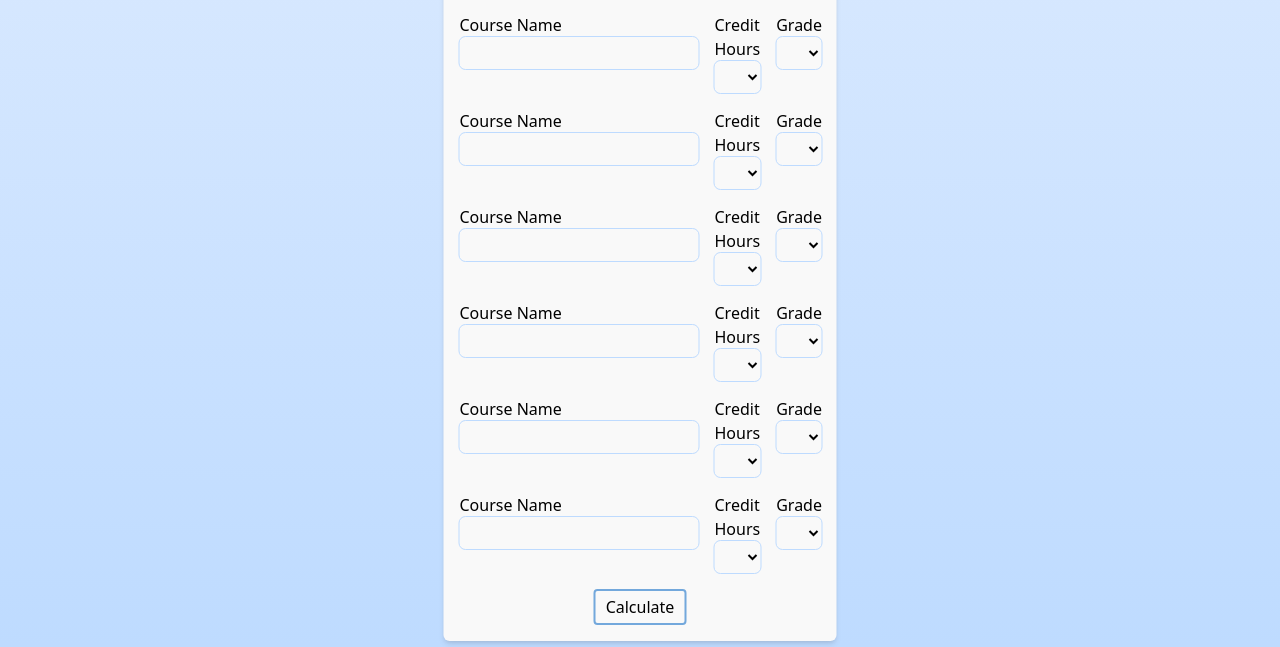
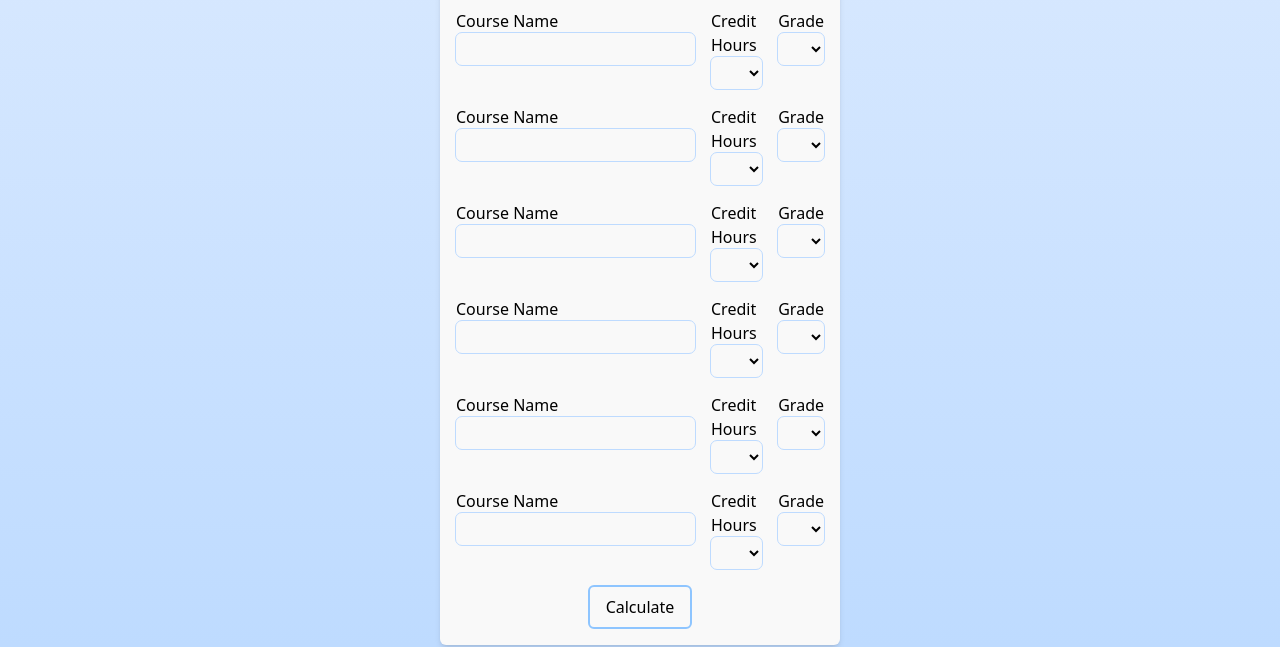
Before and after one commit to Faisal-Waleed-Dawoud/GPA-calculator, a website: page index.html in a window 1280 px wide. Shown: the part 153-800 px from the top of the page. Drawn offline with Linux system fonts and the light colour scheme.

Commit message:
Editing The Code

```diff
--- a/index.html
+++ b/index.html
@@ -5,7 +5,6 @@
     <meta name="viewport" content="width=device-width, initial-scale=1.0">
     <title>GPA Caculator</title>
     <link rel="stylesheet" href="src/output.css">
-    <link rel="stylesheet" href="src/style.css">
 
 </head>
 <body>
@@ -15,7 +14,6 @@
         </div>
         <div class="card">
             <h2 class="card-title">GPA Caculator</h2>
-            <!-- Note that there are 7 rows but the user might fill only 5 -->
             <form class="grid gap-4 grid-cols-1">
                 <div class="flex gap-4 flex-row row">
                     <div class="grow">
@@ -234,8 +232,8 @@
                         </select>
                     </div>
                 </div>
-                <input type="submit" value="Calculate">
-                <!-- Display the result here -->
+                <input type="submit" value="Calculate" class="rounded-md border-2 border-blue-300 duration-300 w-fit mx-auto py-2 px-4 hover:bg-blue-300 hover:text-white hover:border-transparent cursor-pointer dark:border-indigo-400 dark:hover:border-transparent dark:hover:bg-indigo-400">
+
             </form>
         </div>
     </div>
--- a/scripts/main.js
+++ b/scripts/main.js
@@ -23,8 +23,8 @@ function Calculator() {
     let totalCreditHours = 0;
 
     grades.forEach((gradeInput, index) => {
-        const grade = Number(gradeInput.value);
-        const hour = Number(hours[index]?.value);
+        const grade = +gradeInput.value;
+        const hour = +hours[index]?.value;
 
 
 
--- a/src/input.css
+++ b/src/input.css
@@ -8,7 +8,7 @@
     }
 
     .card {
-        @apply absolute top-[50%] w-[393px] left-[50%] translate-x-[-50%] translate-y-[-50%] bg-[#f9f9f9] rounded-md p-4 shadow-md duration-300 hover:shadow-lg dark:bg-[#1D293D] dark:border-2 dark:border-indigo-400 dark:text-white dark:shadow-indigo-700 dark:shadow-md
+        @apply absolute top-[50%] w-[400px] left-[50%] translate-x-[-50%] translate-y-[-50%] bg-[#f9f9f9] rounded-md p-4 shadow-md duration-300 hover:shadow-lg dark:bg-[#1D293D] dark:border-1 dark:border-indigo-400 dark:text-white dark:shadow-indigo-700 dark:shadow-md
     }
 
     .card .card-title {
@@ -19,7 +19,7 @@
         @apply relative h-[100vh] bg-linear-to-t from-blue-200 to-blue-100 duration-300 dark:bg-linear-to-t dark:from-[#232C48] dark:to-[#232c48e6]
     }
     .custom-input {
-        @apply dark:outline-indigo-400 rounded-md p-1 outline-blue-200 outline-1 duration-300 focus:outline-4
+        @apply dark:outline-indigo-400 rounded-md p-1 outline-blue-200 outline-1 duration-300 focus:outline-4 dark:text-black dark:bg-[#ddd]
     }
 }
 
--- a/src/style.css
+++ /dev/null
@@ -1,14 +0,0 @@
-input[type="submit"] {
-    border-radius: 4px;
-    border: solid 2px #73a8dc;
-    width: fit-content;
-    margin: 0 auto;
-    padding: 4px 10px;
-    transition: 0.3s;
-}
-
-input[type="submit"]:hover {
-    background-color: #82b4e5;
-    border-color: transparent;
-    color: white;
-}
```
Also changed, not shown: src/output.css.
